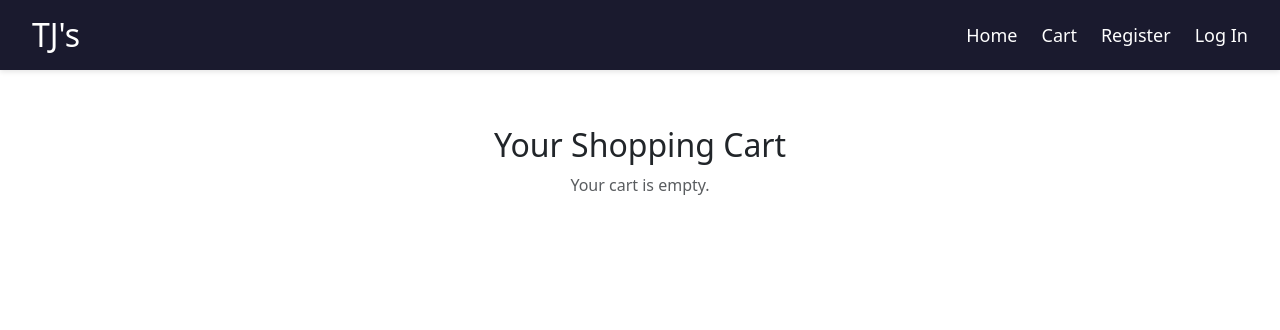
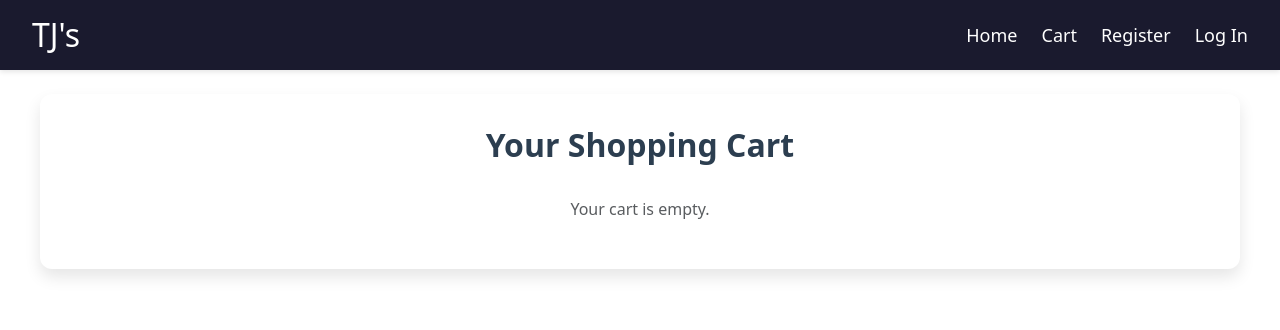
Before and after one commit to noobyanjunhao/database-projects, a Flask app: page /cart/ in a window 1280 px wide. Shown: the top 330 px of the page. Run offline with Flask 3, Linux system fonts and the light colour scheme; data that the repository does not hold is empty.

Commit message:
update shopping cart css

```diff
--- a/flaskr/static/style.css
+++ b/flaskr/static/style.css
@@ -570,3 +570,96 @@ button[type="submit"]:hover {
         font-size: 16px; /* Prevents zoom on mobile */
     }
 }
+
+/* =========== Shopping Cart Page Styles =========== */
+.shopping-cart-container {
+    background: #fff;
+    padding: 2rem;
+    border-radius: 12px;
+    box-shadow: 0 8px 16px rgba(0, 0, 0, 0.1);
+    margin: 2rem auto;
+    max-width: 1000px;
+    color: #333;
+}
+
+.shopping-cart-container h2 {
+    text-align: center;
+    color: #2c3e50;
+    margin-bottom: 2rem;
+    font-size: 2rem;
+    font-weight: 600;
+}
+
+/* 优化表格样式 */
+.shopping-cart-table {
+    width: 100%;
+    border-collapse: separate;
+    border-spacing: 0;
+    margin-bottom: 1.5rem;
+}
+
+.shopping-cart-table thead {
+    background: linear-gradient(90deg, #3498db, #2980b9);
+    color: #fff;
+    border-radius: 8px 8px 0 0;
+}
+
+.shopping-cart-table th,
+.shopping-cart-table td {
+    padding: 1rem;
+    text-align: left;
+    border-bottom: 1px solid #f0f0f0;
+}
+
+.shopping-cart-table tbody tr {
+    transition: background 0.3s ease;
+}
+
+.shopping-cart-table tbody tr:nth-child(even) {
+    background-color: #f9f9f9;
+}
+
+.shopping-cart-table tbody tr:hover {
+    background-color: #f1faff;
+}
+
+/* 按钮样式 */
+.remove-btn {
+    background-color: #e94560;
+    border: none;
+    color: #fff;
+    padding: 0.5rem 1rem;
+    border-radius: 8px;
+    cursor: pointer;
+    transition: background 0.3s ease;
+}
+
+.remove-btn:hover {
+    background-color: #d93855;
+}
+
+.checkout-btn {
+    display: inline-block;
+    background-color: #27ae60;
+    color: #fff;
+    padding: 1rem 2rem;
+    border-radius: 8px;
+    text-decoration: none;
+    transition: background 0.3s ease;
+    font-size: 1.1rem;
+    font-weight: 500;
+}
+
+.checkout-btn:hover {
+    background-color: #219a52;
+}
+
+/* Flash 消息样式 */
+.flash-messages .alert {
+    background-color: #e8f5e9;
+    border: none;
+    color: #1b5e20;
+    padding: 1rem;
+    border-radius: 8px;
+    margin-bottom: 1rem;
+}
--- a/flaskr/templates/cart/cart_html.html
+++ b/flaskr/templates/cart/cart_html.html
@@ -3,13 +3,13 @@
 {% block title %}Shopping Cart{% endblock %}
 
 {% block content %}
-<div class="container mt-4">
-    <h2 class="text-center">Your Shopping Cart</h2>
+<div class="container mt-4 shopping-cart-container">
+    <h2>Your Shopping Cart</h2>
 
-    <!-- 显示 Flash 消息（例如：购物车为空时的警告） -->
+    <!-- Flash 消息 -->
     {% with messages = get_flashed_messages(with_categories=true) %}
       {% if messages %}
-        <div class="container">
+        <div class="flash-messages">
           {% for category, message in messages %}
             <div class="alert alert-{{ category }}" role="alert">
               {{ message }}
@@ -19,11 +19,10 @@
       {% endif %}
     {% endwith %}
 
-    <!-- 购物车表格 -->
     {% if items %}
     <div class="table-responsive">
-        <table class="table table-striped table-bordered">
-            <thead class="table-dark">
+        <table class="shopping-cart-table">
+            <thead>
                 <tr>
                     <th>Product ID</th>
                     <th>Quantity</th>
@@ -38,10 +37,9 @@
                     <td>{{ item.quantity }}</td>
                     <td>{{ item.timestamp }}</td>
                     <td>
-                        <!-- Remove form: posts to /cart/remove/ by ProductID -->
                         <form action="{{ url_for('cart.remove_from_cart') }}" method="POST" style="display:inline;">
                             <input type="hidden" name="product_id" value="{{ item.product_id }}">
-                            <button type="submit" class="btn btn-sm btn-danger">Remove</button>
+                            <button type="submit" class="remove-btn">Remove</button>
                         </form>
                     </td>
                 </tr>
@@ -50,13 +48,10 @@
         </table>
     </div>
 
-    <!-- Checkout 按钮 -->
     <div class="text-center mt-4">
-        <a href="{{ url_for('cart.checkout') }}" class="btn btn-success btn-lg">Proceed to Checkout</a>
+        <a href="{{ url_for('cart.checkout') }}" class="checkout-btn">Proceed to Checkout</a>
     </div>
-
     {% else %}
-    <!-- 购物车为空时显示 -->
     <p class="text-muted text-center">Your cart is empty.</p>
     {% endif %}
 </div>
```
Also changed, not shown: 3 other files.
